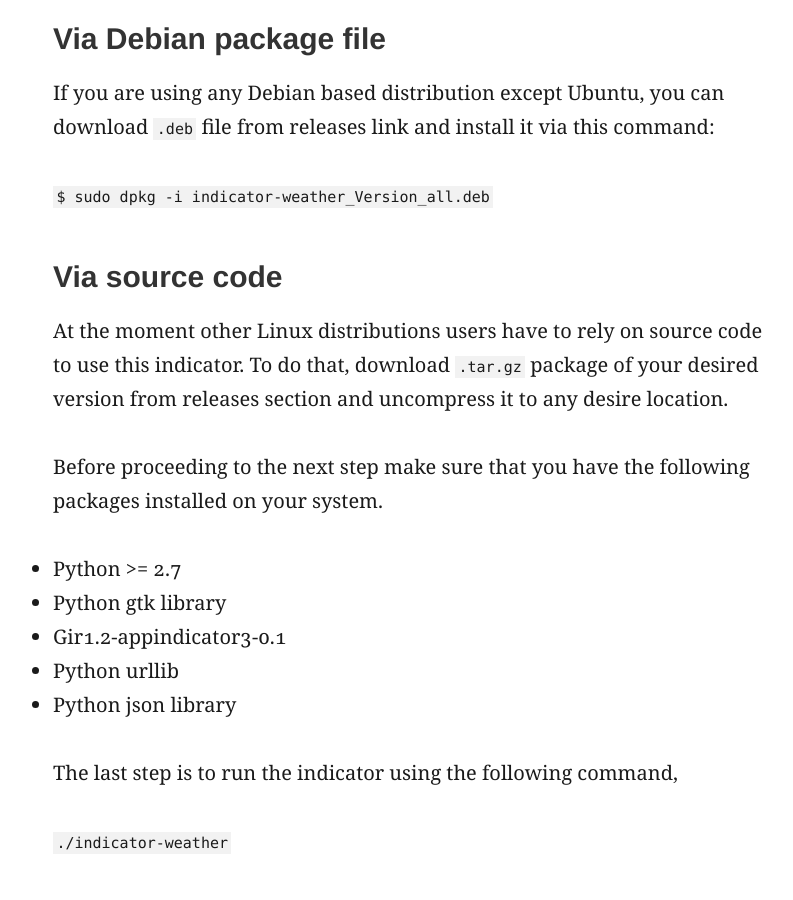
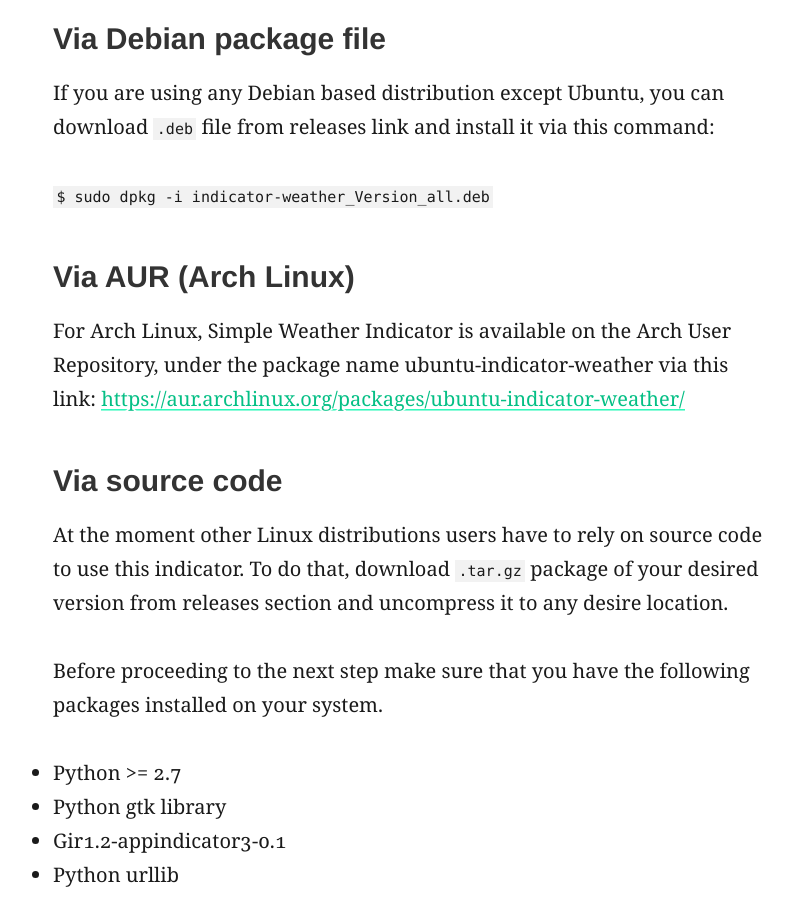
Before and after one commit to kasramp/UbuntuIndicatorWeather, a Jekyll site: the page built from installation.md, in a window 1280 px wide and 900 px high, scrolled down 1762 px. Shown: the whole window, without its empty margins (11-804 px from the left). Built offline with Jekyll 4.4.1, drawn with Linux system fonts in a browser that asks for light colours.

Commit message:
Added Arch Linux AUR guide

```diff
--- a/installation.md
+++ b/installation.md
@@ -40,6 +40,10 @@
 
 `$ sudo dpkg -i indicator-weather_Version_all.deb`
 
+### Via AUR (Arch Linux)
+For Arch Linux, Simple Weather Indicator is available on the Arch User Repository, under the package name ubuntu-indicator-weather via this link:
+[https://aur.archlinux.org/packages/ubuntu-indicator-weather/](https://aur.archlinux.org/packages/ubuntu-indicator-weather/)
+
 ### Via source code
 At the moment other Linux distributions users have to rely on source code to use this indicator. To do that, download `.tar.gz` package of your desired version from releases section and uncompress it to any desire location.
 
```
